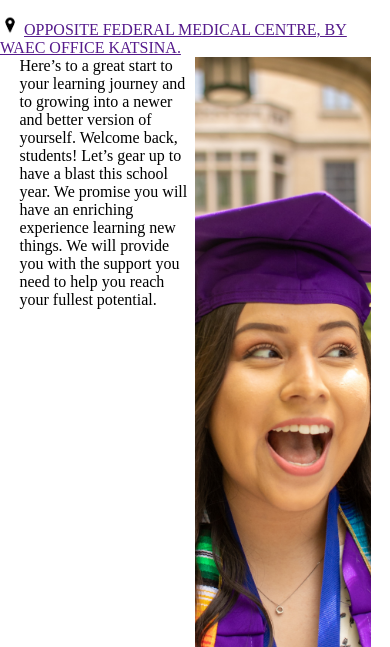
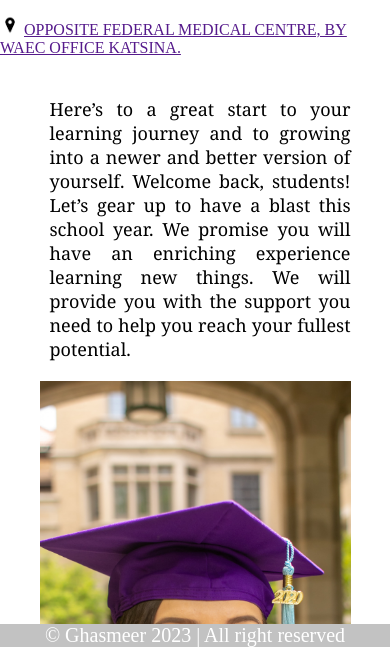
Before and after one commit to princehabeeb/schoolWebsite, a plain HTML site: page index.html in a window 390 px wide. Shown: the part 197-844 px from the top of the page. Drawn offline with Linux system fonts and the light colour scheme.

Commit message:
schoolwebsite

```diff
--- a/index.html
+++ b/index.html
@@ -31,7 +31,7 @@
     <br />
     <div class="container">
       <div class="text">
-        <p>
+        <p id="P1">
           Here’s to a great start to your learning journey and to growing into a
           newer and better version of yourself. Welcome back, students! Let’s
           gear up to have a blast this school year. We promise you will have an
@@ -44,6 +44,9 @@
       </div>
     </div>
 
+    <footer>
+      <p>&copy; Ghasmeer 2023 | All right reserved</p>
+    </footer>
     <!-- Java script -->
     <script src="app.js"></script>
   </body>
--- a/style.css
+++ b/style.css
@@ -107,3 +107,47 @@ nav a:hover{
    background-size: cover;
    background-repeat: no-repeat;
 }
+
+#P1{
+margin-left: 30px;
+margin-top: 40px;
+font-size: 30px;
+font-family: Cambria, Cochin, Georgia, Times, 'Times New Roman', serif;
+/* align-self: start; */
+text-align: justify;
+margin-right: 20px;
+/* text-decoration: underline; */
+/* text-decoration-color: rgb(205, 11, 11); */
+/* font-family: monospace; */
+}
+@media screen and (max-width:900px){
+.container{
+   grid-template-columns: auto;
+}
+
+#P1{
+    font-size: 18px;
+}
+
+.Images{
+    height: 600px;
+    margin: 20px;
+}
+}
+
+/* .text{
+    display: flex;
+    justify-content: center;
+    align-items: center;
+} */
+
+footer{
+    position: fixed;
+    bottom: 0;
+    width: 100%;
+    text-align: center;
+    background-color: #c2c2c2;
+    margin-top: 50px;
+    color: #fff;
+    font-size: 20px;
+}
```
Also changed, not shown: Register.html (+28 -0 lines).
